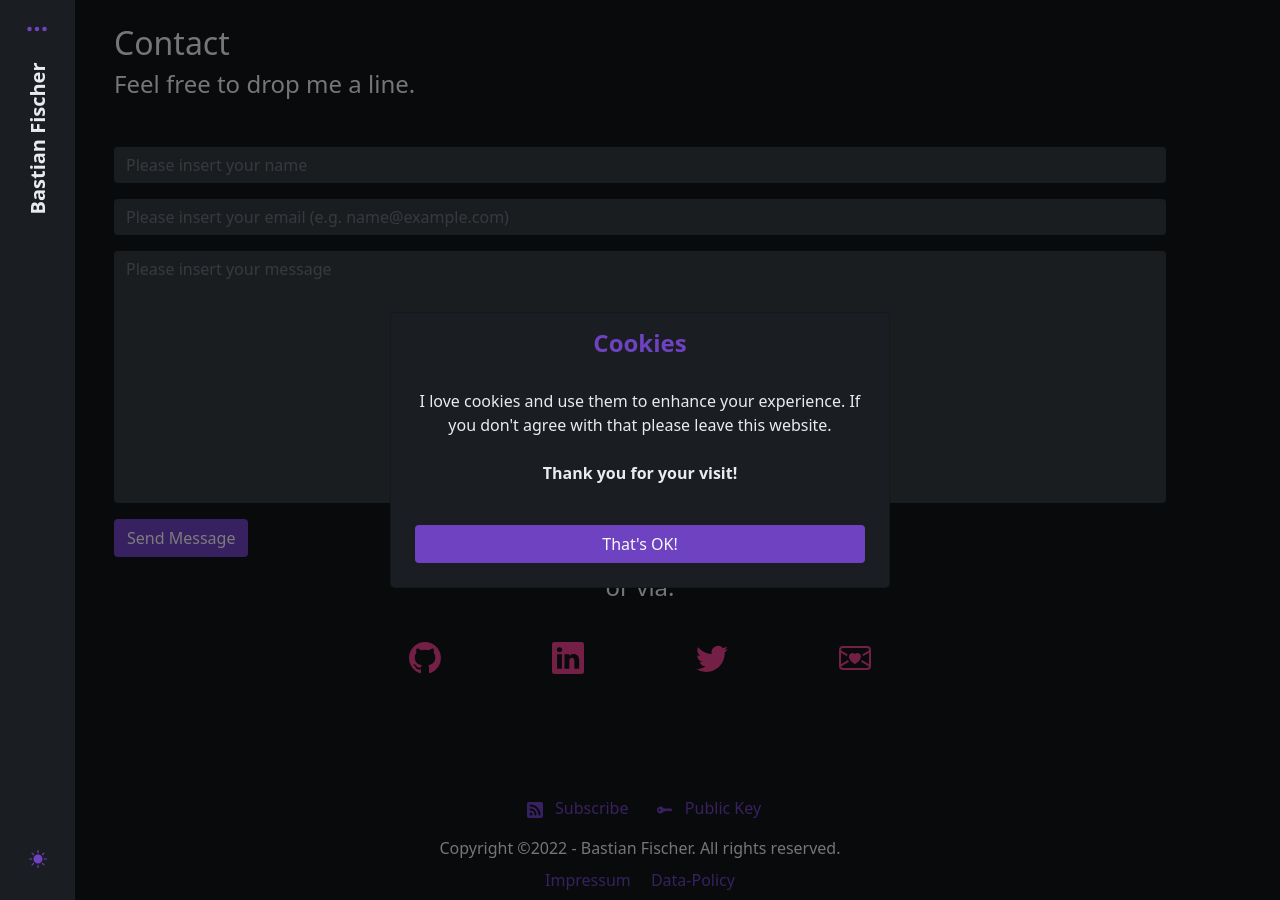
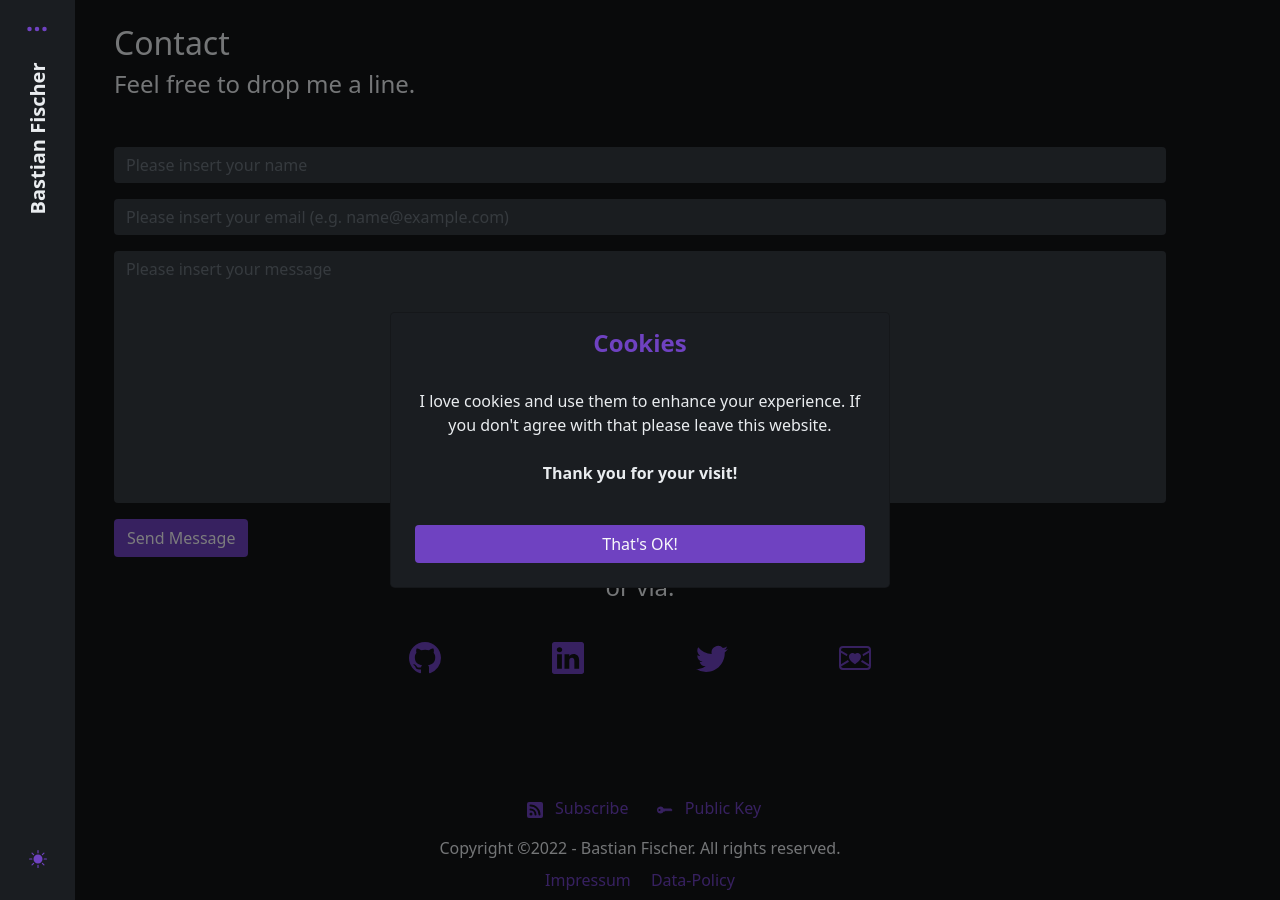
Before and after one commit to elyps/homepage, a Jekyll site: the page built from contact.md, in a window 1280 px wide. Built offline with Jekyll 4.4.1, drawn with Linux system fonts in a browser that asks for light colours; nearby versions of some CDN libraries.

Commit message:
change color of icons

```diff
--- a/_layouts/contact.html
+++ b/_layouts/contact.html
@@ -32,19 +32,19 @@ layout: default
   <div class="d-flex justify-content-center">
     <div class="navbar-nav p-2 w-50">
       <div class="d-flex flex-direction-row justify-content-between contact-icons">
-        <a href=""><li><svg xmlns="http://www.w3.org/2000/svg" width="32" height="32" fill="rgba(232, 62, 140, 1.00)" class="bi bi-github m-4" viewBox="0 0 16 16">
+        <a href=""><li><svg xmlns="http://www.w3.org/2000/svg" width="32" height="32" fill="rgba(111, 66, 193, 1.00)" class="bi bi-github m-4" viewBox="0 0 16 16">
           <path d="M8 0C3.58 0 0 3.58 0 8c0 3.54 2.29 6.53 5.47 7.59.4.07.55-.17.55-.38 0-.19-.01-.82-.01-1.49-2.01.37-2.53-.49-2.69-.94-.09-.23-.48-.94-.82-1.13-.28-.15-.68-.52-.01-.53.63-.01 1.08.58 1.23.82.72 1.21 1.87.87 2.33.66.07-.52.28-.87.51-1.07-1.78-.2-3.64-.89-3.64-3.95 0-.87.31-1.59.82-2.15-.08-.2-.36-1.02.08-2.12 0 0 .67-.21 2.2.82.64-.18 1.32-.27 2-.27.68 0 1.36.09 2 .27 1.53-1.04 2.2-.82 2.2-.82.44 1.1.16 1.92.08 2.12.51.56.82 1.27.82 2.15 0 3.07-1.87 3.75-3.65 3.95.29.25.54.73.54 1.48 0 1.07-.01 1.93-.01 2.2 0 .21.15.46.55.38A8.012 8.012 0 0 0 16 8c0-4.42-3.58-8-8-8z"/>
         </svg></li></a>
 
-        <a href=""><li><svg xmlns="http://www.w3.org/2000/svg" width="32" height="32" fill="rgba(232, 62, 140, 1.00)" class="bi bi-linkedin m-4" viewBox="0 0 16 16">
+        <a href=""><li><svg xmlns="http://www.w3.org/2000/svg" width="32" height="32" fill="rgba(111, 66, 193, 1.00)" class="bi bi-linkedin m-4" viewBox="0 0 16 16">
           <path d="M0 1.146C0 .513.526 0 1.175 0h13.65C15.474 0 16 .513 16 1.146v13.708c0 .633-.526 1.146-1.175 1.146H1.175C.526 16 0 15.487 0 14.854V1.146zm4.943 12.248V6.169H2.542v7.225h2.401zm-1.2-8.212c.837 0 1.358-.554 1.358-1.248-.015-.709-.52-1.248-1.342-1.248-.822 0-1.359.54-1.359 1.248 0 .694.521 1.248 1.327 1.248h.016zm4.908 8.212V9.359c0-.216.016-.432.08-.586.173-.431.568-.878 1.232-.878.869 0 1.216.662 1.216 1.634v3.865h2.401V9.25c0-2.22-1.184-3.252-2.764-3.252-1.274 0-1.845.7-2.165 1.193v.025h-.016a5.54 5.54 0 0 1 .016-.025V6.169h-2.4c.03.678 0 7.225 0 7.225h2.4z"/>
         </svg></li></a>
 
-        <a href=""><li><svg xmlns="http://www.w3.org/2000/svg" width="32" height="32" fill="rgba(232, 62, 140, 1.00)" class="bi bi-twitter m-4" viewBox="0 0 16 16">
+        <a href=""><li><svg xmlns="http://www.w3.org/2000/svg" width="32" height="32" fill="rgba(111, 66, 193, 1.00)" class="bi bi-twitter m-4" viewBox="0 0 16 16">
           <path d="M5.026 15c6.038 0 9.341-5.003 9.341-9.334 0-.14 0-.282-.006-.422A6.685 6.685 0 0 0 16 3.542a6.658 6.658 0 0 1-1.889.518 3.301 3.301 0 0 0 1.447-1.817 6.533 6.533 0 0 1-2.087.793A3.286 3.286 0 0 0 7.875 6.03a9.325 9.325 0 0 1-6.767-3.429 3.289 3.289 0 0 0 1.018 4.382A3.323 3.323 0 0 1 .64 6.575v.045a3.288 3.288 0 0 0 2.632 3.218 3.203 3.203 0 0 1-.865.115 3.23 3.23 0 0 1-.614-.057 3.283 3.283 0 0 0 3.067 2.277A6.588 6.588 0 0 1 .78 13.58a6.32 6.32 0 0 1-.78-.045A9.344 9.344 0 0 0 5.026 15z"/>
         </svg></li></a>
 
-        <a href=""><li><svg xmlns="http://www.w3.org/2000/svg" width="32" height="32" fill="rgba(232, 62, 140, 1.00)" class="bi bi-envelope-heart m-4" viewBox="0 0 16 16">
+        <a href=""><li><svg xmlns="http://www.w3.org/2000/svg" width="32" height="32" fill="rgba(111, 66, 193, 1.00)" class="bi bi-envelope-heart m-4" viewBox="0 0 16 16">
           <path fill-rule="evenodd" d="M0 4a2 2 0 0 1 2-2h12a2 2 0 0 1 2 2v8a2 2 0 0 1-2 2H2a2 2 0 0 1-2-2V4Zm2-1a1 1 0 0 0-1 1v.217l3.235 1.94a2.76 2.76 0 0 0-.233 1.027L1 5.384v5.721l3.453-2.124c.146.277.329.556.55.835l-3.97 2.443A1 1 0 0 0 2 13h12a1 1 0 0 0 .966-.741l-3.968-2.442c.22-.28.403-.56.55-.836L15 11.105V5.383l-3.002 1.801a2.76 2.76 0 0 0-.233-1.026L15 4.217V4a1 1 0 0 0-1-1H2Zm6 2.993c1.664-1.711 5.825 1.283 0 5.132-5.825-3.85-1.664-6.843 0-5.132Z"/>
         </svg></li></a>
 
```
